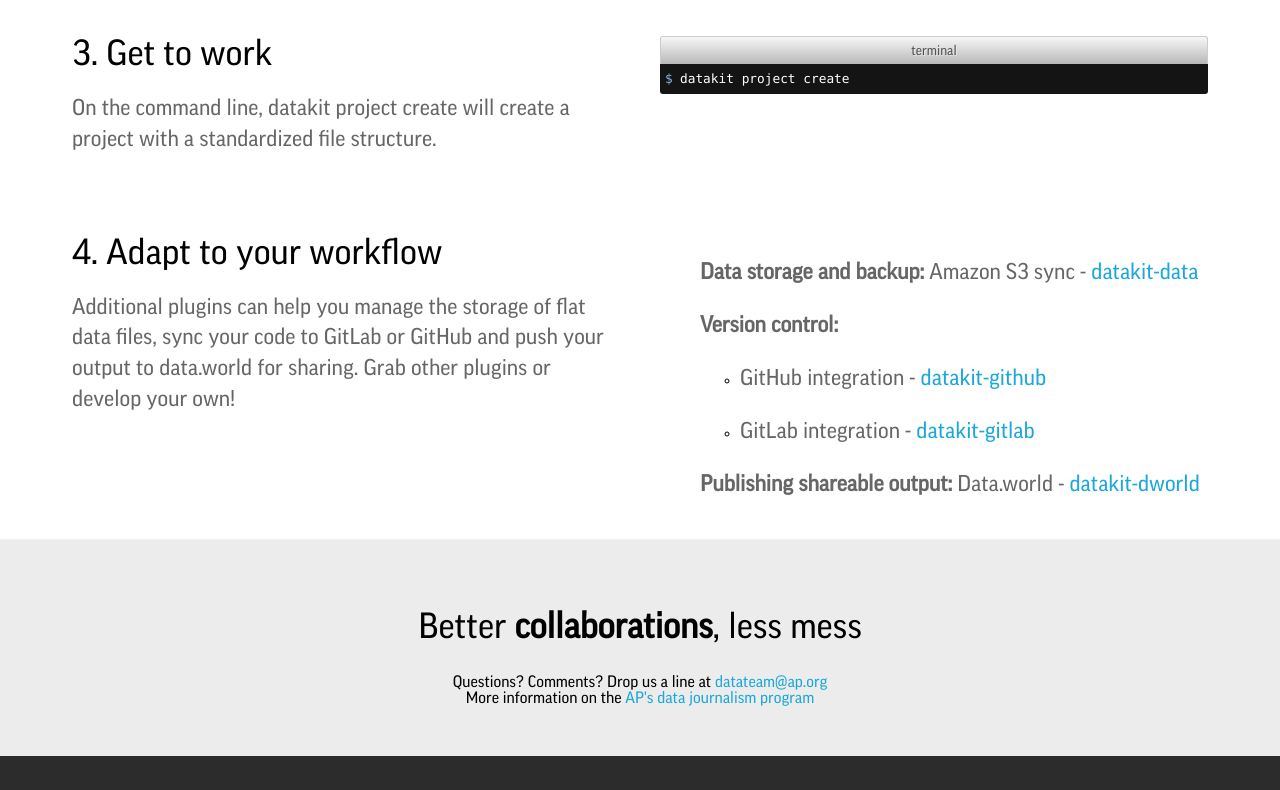
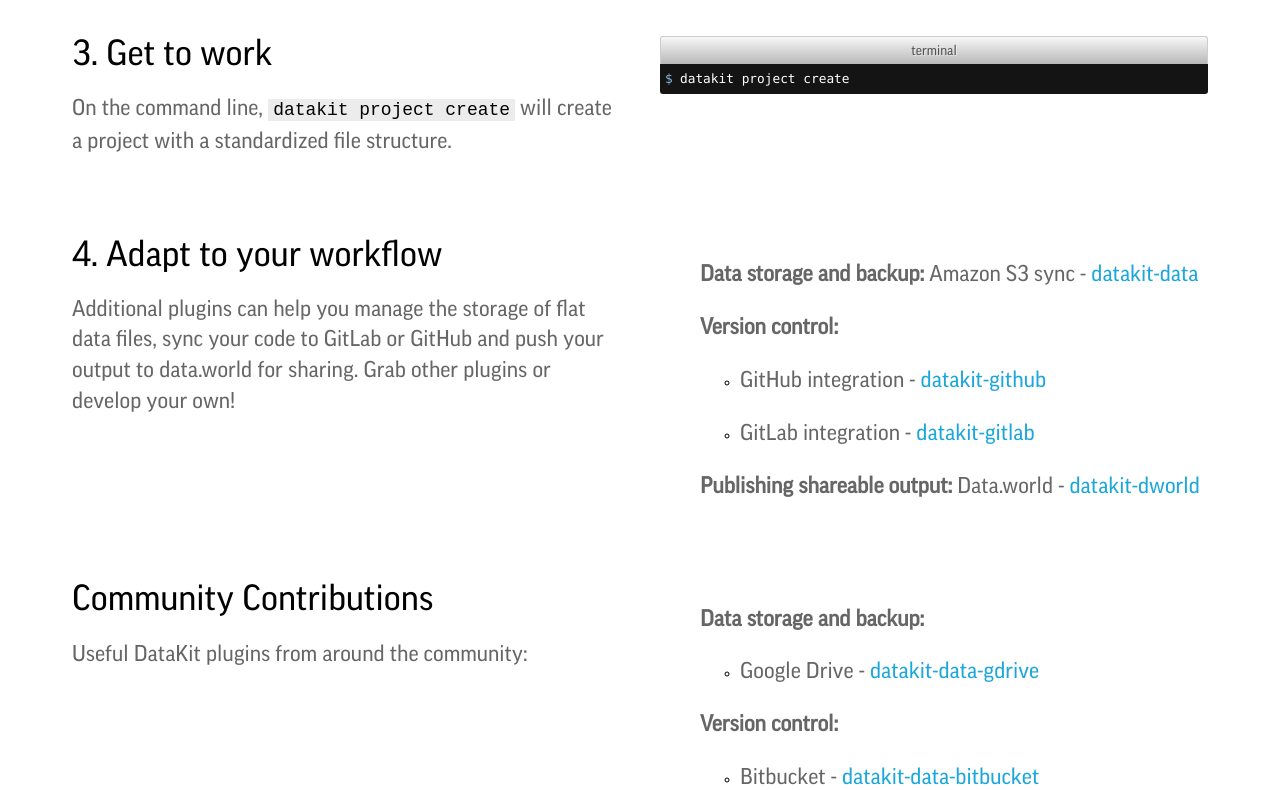
Before and after one commit to ap-datakit/ap-datakit.github.io, a plain HTML site: page index.html in a window 1280 px wide. Shown: the part 2375-3165 px from the top of the page. Drawn offline with Linux system fonts and the light colour scheme.

Commit message:
Add in community contributions

```diff
--- a/feed.xml
+++ b/feed.xml
@@ -1 +1 @@
-<?xml version="1.0" encoding="utf-8"?><feed xmlns="http://www.w3.org/2005/Atom" ><generator uri="https://jekyllrb.com/" version="3.8.5">Jekyll</generator><link href="http://localhost:4000/feed.xml" rel="self" type="application/atom+xml" /><link href="http://localhost:4000/" rel="alternate" type="text/html" /><updated>2019-10-22T20:58:52+00:00</updated><id>http://localhost:4000/feed.xml</id><title type="html">Datakit page</title></feed>
+<?xml version="1.0" encoding="utf-8"?><feed xmlns="http://www.w3.org/2005/Atom" ><generator uri="https://jekyllrb.com/" version="3.8.5">Jekyll</generator><link href="http://localhost:4000/feed.xml" rel="self" type="application/atom+xml" /><link href="http://localhost:4000/" rel="alternate" type="text/html" /><updated>2020-02-25T16:37:19+00:00</updated><id>http://localhost:4000/feed.xml</id><title type="html">Datakit page</title></feed>
--- a/index.html
+++ b/index.html
@@ -196,7 +196,7 @@
     <div class="container flex">
       <div class="text">
         <h2>3. Get to work</h2>
-        <p>On the command line, datakit project create will create a project with a standardized file structure.</p>
+        <p>On the command line, <code>datakit project create</code> will create a project with a standardized file structure.</p>
       </div>
       <div class="shell-wrap">
         <p class="shell-top-bar">terminal</p>
@@ -229,6 +229,31 @@
       </div>
     </div>
   </section>
+
+  <div class="container flex">
+  </div>
+
+  <section>
+    <div class="container flex">
+      <div class="text">
+        <h2>Community Contributions</h2>
+        <p>Useful DataKit plugins from around the community:</p>
+      </div>
+      <div class="shell-wrap">
+        <ul style="list-style-type:none">
+          <li><p><b>Data storage and backup:</b></p>
+            <ul>
+              <li><p>Google Drive - <a href="https://bitbucket.org/quickhand/datakit-data-gdrive/src/master/">datakit-data-gdrive</a></p></li>
+            </ul>
+          <li><p><b>Version control:</b></p>
+            <ul>
+              <li><p>Bitbucket - <a href="https://bitbucket.org/quickhand/datakit-bitbucket/src/master/">datakit-data-bitbucket</a></p></li>
+            </ul>
+        </ul>
+      </div>
+    </div>
+  </section>
+
   </div>
 
   <section class="bottom-cta">
```
